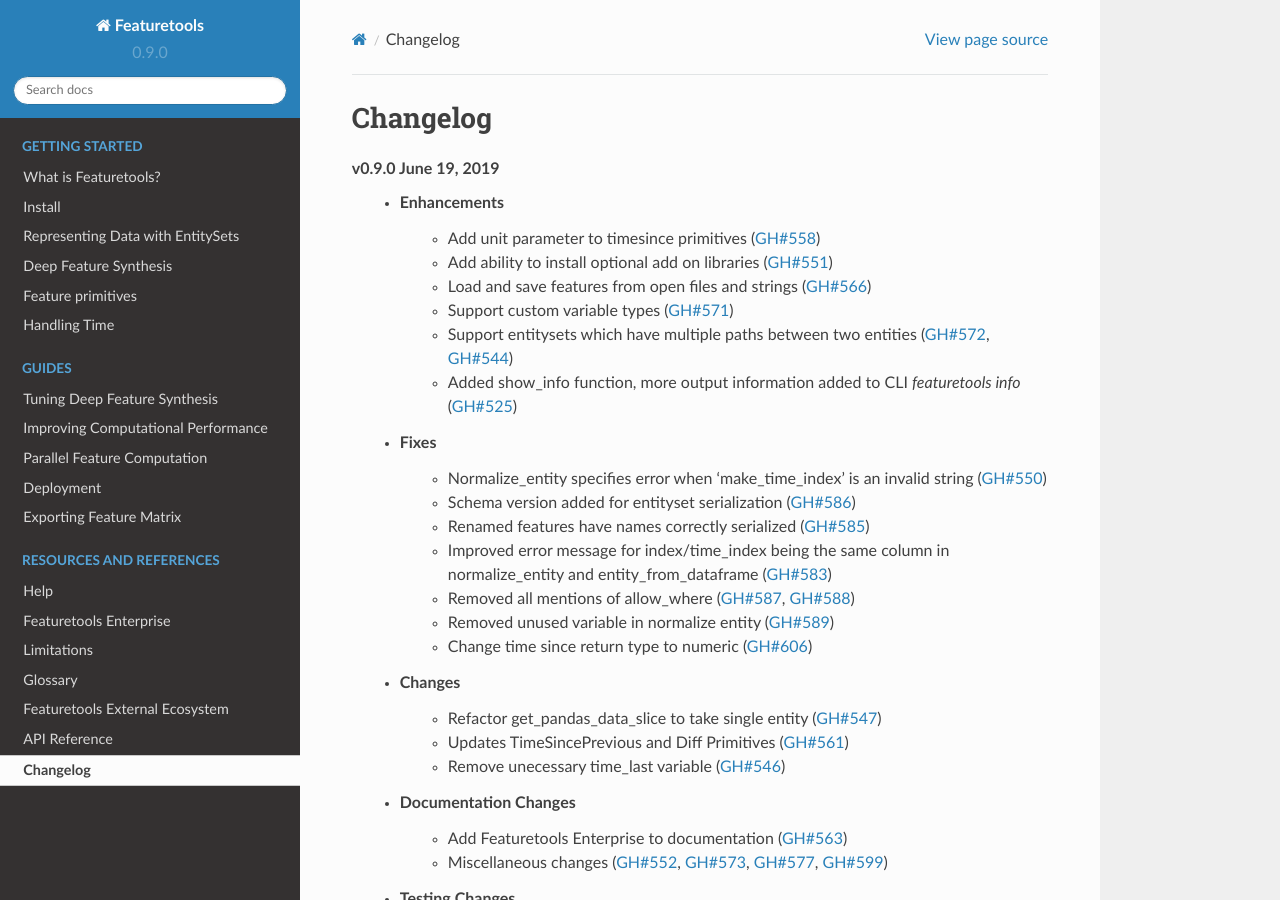
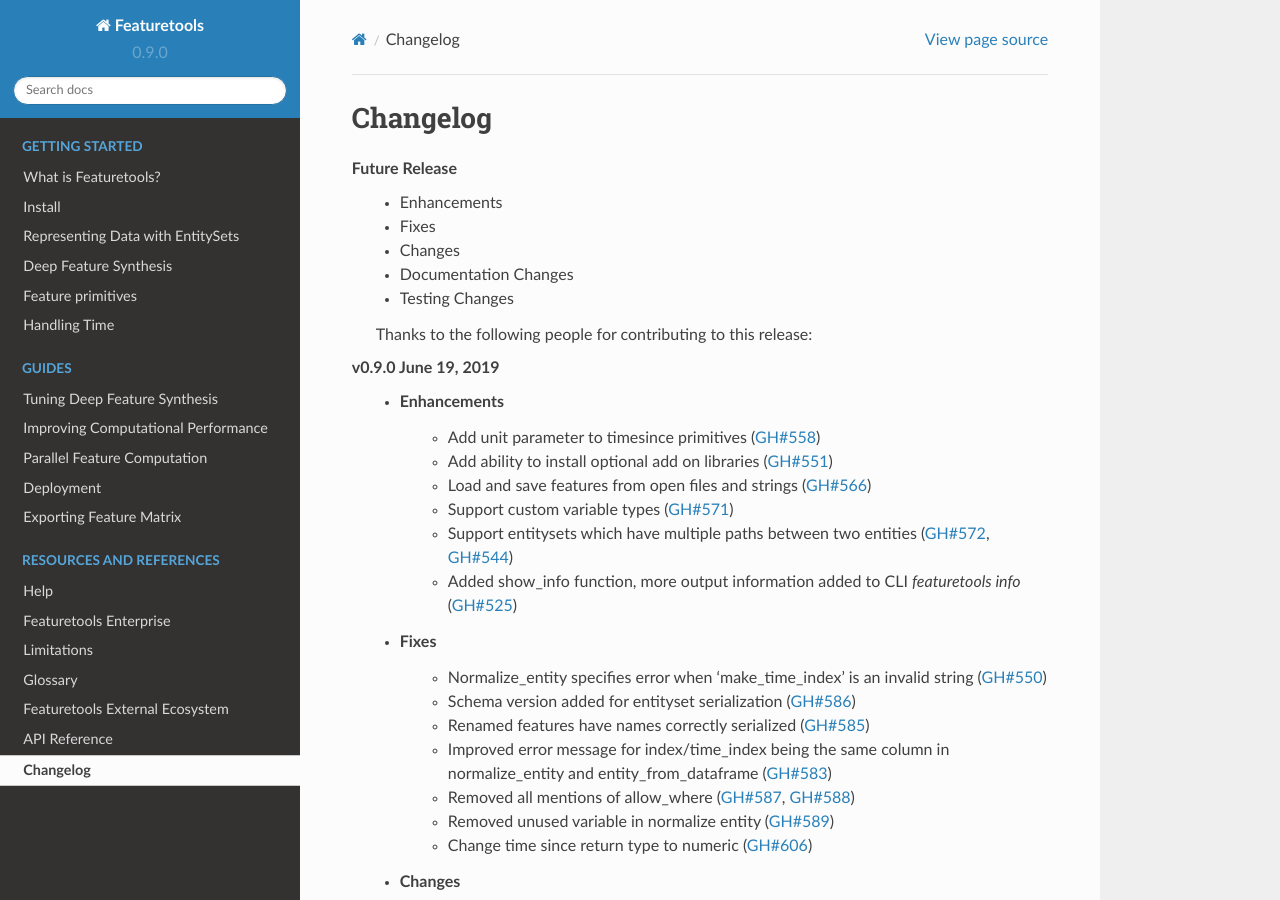
Before and after one commit to alteryx/featuretools, a Sphinx documentation site: the page built from docs/source/changelog.rst, in a window 1280 px wide and 900 px high. Built offline with Sphinx 7.4.7 and the Read the Docs theme 2.0.0, drawn with Linux system fonts in a browser that asks for light colours; pages that are not in the unit, such as notebooks, are missing from menus.

Commit message:
add future release entry to changelog

```diff
--- a/docs/source/changelog.rst
+++ b/docs/source/changelog.rst
@@ -2,6 +2,15 @@
 
 Changelog
 ---------
+**Future Release**
+    * Enhancements
+    * Fixes
+    * Changes
+    * Documentation Changes
+    * Testing Changes
+
+    Thanks to the following people for contributing to this release:
+
 **v0.9.0** June 19, 2019
     * Enhancements
         * Add unit parameter to timesince primitives (:pr:`558`)
```
